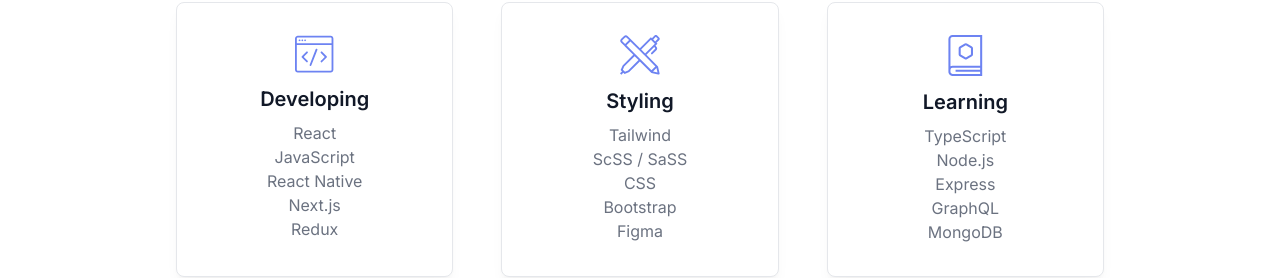
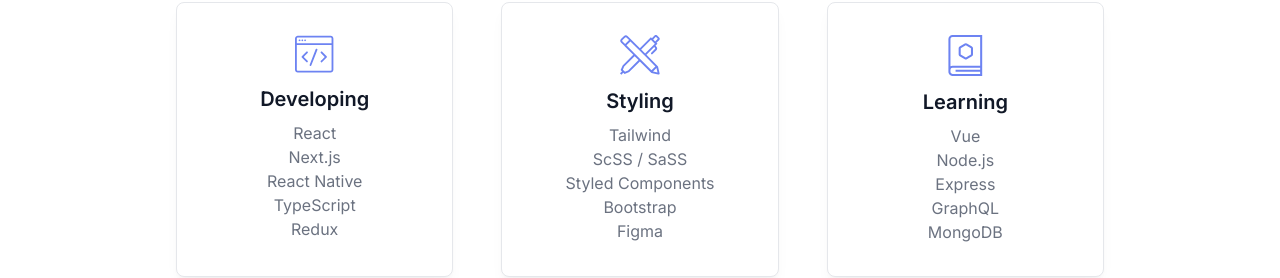
Before and after one commit to keilmart/portfolioV3, a Next.js app: page / in a window 1280 px wide. Shown: the part 649-927 px from the top of the page. Built offline with nearby package versions, Linux system fonts and the light colour scheme; no server answers; the database is empty.

Commit message:
skill cards

```diff
--- a/components/HomepageSkillsList/HomepageSkillsList.js
+++ b/components/HomepageSkillsList/HomepageSkillsList.js
@@ -11,22 +11,22 @@ const HomepageSkillsList = () => {
     {
       title: "Developing",
       skillOne: "React",
-      skillTwo: "JavaScript",
+      skillTwo: "Next.js",
       skillThree: "React Native",
-      skillFour: "Next.js",
+      skillFour: "TypeScript",
       skillFive: "Redux",
     },
     {
       title: "Styling",
       skillOne: "Tailwind",
       skillTwo: "ScSS / SaSS",
-      skillThree: "CSS",
+      skillThree: "Styled Components",
       skillFour: "Bootstrap",
       skillFive: "Figma",
     },
     {
       title: "Learning",
-      skillOne: "TypeScript",
+      skillOne: "Vue",
       skillTwo: "Node.js",
       skillThree: "Express",
       skillFour: "GraphQL",
```
